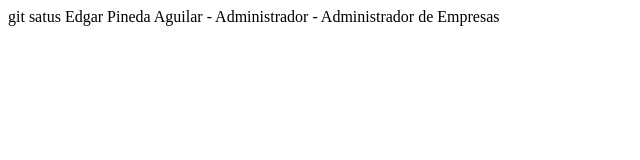
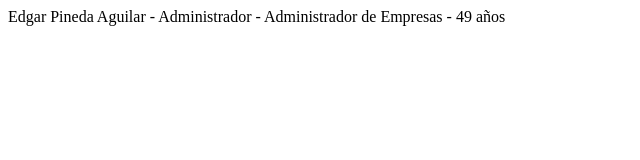
Before and after one commit to EddyPineda/BOOTCAMP-FRONTEND-G14, a plain HTML site: page index.html in a window 1280 px wide. Shown: the full height of the page, 0-640 px from the left. Drawn offline with Linux system fonts and the light colour scheme.

Commit message:
Mejorando index.html

```diff
--- a/index.html
+++ b/index.html
@@ -5,7 +5,7 @@
     <meta name="viewport" content="width=device-width, initial-scale=1.0">
     <title>Document</title>
 </head>
-<body>git satus
-Edgar Pineda Aguilar - Administrador - Administrador de Empresas
+<body>
+Edgar Pineda Aguilar - Administrador - Administrador de Empresas - 49 años
 </body>
 </html>
```
